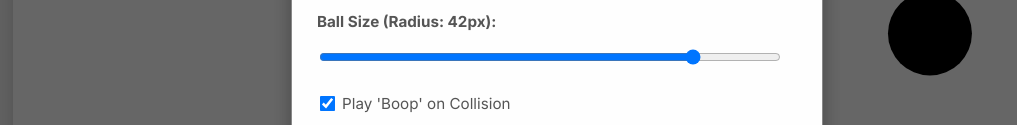
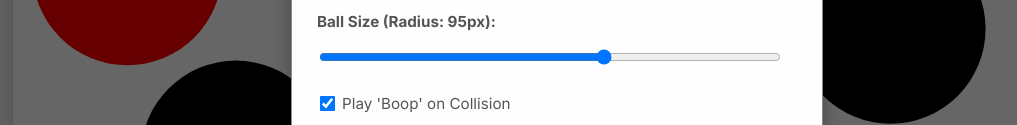
Before and after one commit to nathanfletcher/Bouncing-Baby-Balls, a plain HTML site: page index.html in a window 1280 px wide. Both pictures are taken after a click on the button "Configure (Esc) 🔧". Shown: the part 349-474 px from the top of the page, without its empty margins (83-1100 px from the left). Drawn offline with nearby package versions, Linux system fonts and the light colour scheme.

Commit message:
Increase maximum ball size and adjust default radius for better gameplay experience

```diff
--- a/index.html
+++ b/index.html
@@ -189,7 +189,7 @@
 
         <div class="input-group">
             <label for="ballSizeRange">Ball Size (Radius: <span id="ballSizeValue">15</span>px):</label>
-            <input type="range" id="ballSizeRange" name="ballSizeRange" min="5" max="50" value="15">
+            <input type="range" id="ballSizeRange" name="ballSizeRange" min="5" max="150" value="15">
         </div>
 
         <div class="input-group checkbox-group">
@@ -238,7 +238,7 @@
     // --- Animation & Game State ---
     let animationFrameId;
     let balls = [];
-    let currentBallRadius = 42; // Default ball radius
+    let currentBallRadius = 95; // Default ball radius
     let canvasWidth = window.innerWidth * 0.85;
     let canvasHeight = window.innerHeight * 0.65;
 
@@ -573,7 +573,7 @@
 
         numRed = Math.max(0, Math.min(numRed, 10));
         numBlack = Math.max(0, Math.min(numBlack, 10));
-        newRadius = Math.max(5, Math.min(newRadius, 50));
+        newRadius = Math.max(5, Math.min(newRadius, 150));
 
         collisionSoundEnabled = collisionSoundToggle.checked;
         // Music URL is handled by its own button/logic
```
